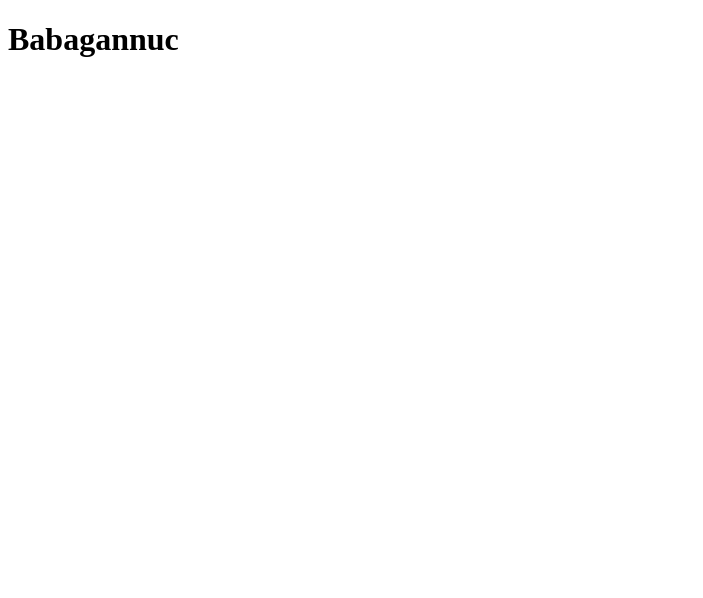
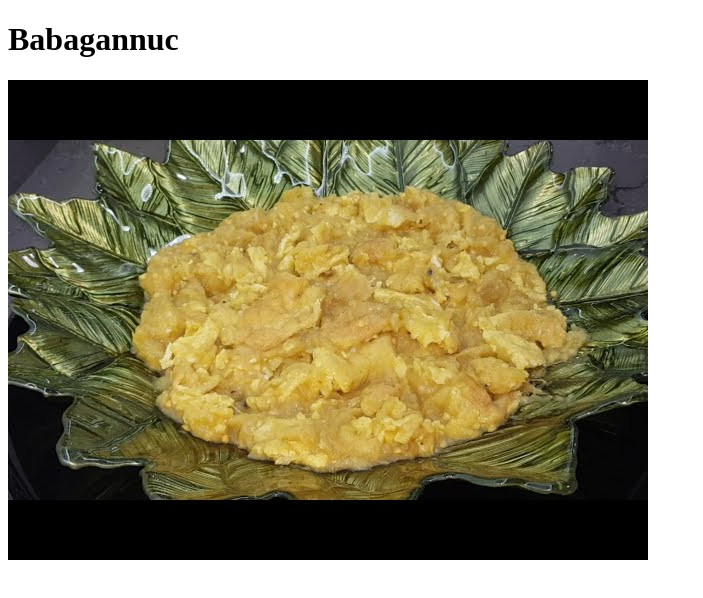
Before and after one commit to Vol-i/odin-recipes, a plain HTML site: page recipes/babagannuc.html in a window 1280 px wide. Shown: the whole page, without its empty margins (0-703 px from the left). Drawn offline with Linux system fonts and the light colour scheme.

Commit message:
Add Babagannuc photo to babagannuc.html

```diff
--- a/recipes/babagannuc.html
+++ b/recipes/babagannuc.html
@@ -7,5 +7,6 @@
 </head>
 <body>
     <h1>Babagannuc</h1>
+    <img src="../images/babagannuc.jpg" alt="Babagannuc photo">
 </body>
 </html>
```
Also changed, not shown: images/babagannuc.jpg (added), images/dog.jpg (added).
